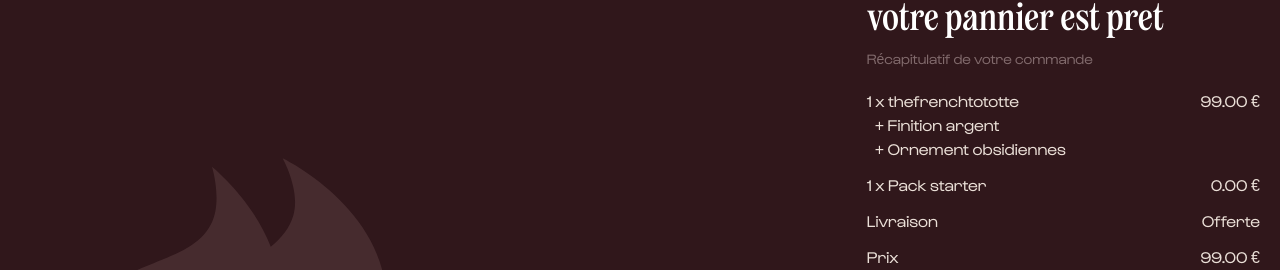
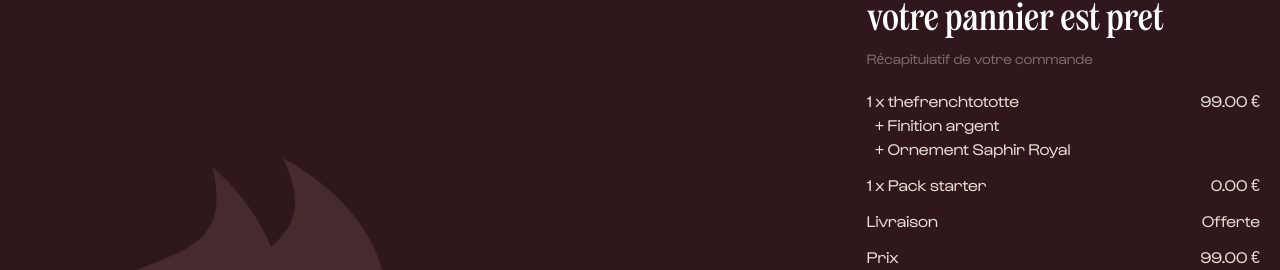
Before and after one commit to Doelia/the-french-tototte, a Next.js app: page / in a window 1280 px wide. Shown: the part 7818-8088 px from the top of the page. Built offline with nearby package versions, Linux system fonts and the light colour scheme.

Commit message:
:sparkles: Cart

```diff
--- a/src/app/page.tsx
+++ b/src/app/page.tsx
@@ -100,7 +100,7 @@ export default function Home() {
 
             <div className={"h-[50px] bg-bg4"}></div>
 
-            <Cart pack={pack} />
+            <Cart pack={pack} finition={finition} ornement={ornement} />
 
         </div>
 
--- a/src/app/parts/Cart.tsx
+++ b/src/app/parts/Cart.tsx
@@ -2,9 +2,23 @@ import {tartuffo} from "@/fonts/fonts";
 import React from "react";
 import Button from "@/app/components/Button";
 
-export default function Cart({pack}) {
+export default function Cart({pack, ornement, finition}) {
 
     const totottePrice = 99;
+
+    let finitionName = '';
+    if (finition === '1') {
+        finitionName = 'Finition or';
+    } else {
+        finitionName = 'Finition argent';
+    }
+
+    let ornementName = '';
+    if (ornement === '2') {
+        ornementName = 'Ornement Obsidiennes';
+    } else {
+        ornementName = 'Ornement Saphir Royal';
+    }
 
     let packPrice = 0;
     let packName = 'Pack starter';
@@ -33,8 +47,8 @@ export default function Cart({pack}) {
                         <div className={"flex justify-between text-bg3"}>
                             <div>
                                 <div>1 x thefrenchtototte</div>
-                                <div className={"ms-2"}>+ Finition argent</div>
-                                <div className={"ms-2"}>+ Ornement obsidiennes</div>
+                                <div className={"ms-2"}>+ {finitionName}</div>
+                                <div className={"ms-2"}>+ {ornementName}</div>
                             </div>
                             <div>
                                 { totottePrice.toFixed(2) } €
--- a/src/app/parts/Header.tsx
+++ b/src/app/parts/Header.tsx
@@ -10,14 +10,14 @@ export default function Header({fullHeaderMode, shopRef}) {
 
     return (
         <header className={"fixed w-full z-50 pb-10"}>
-            <div className={"absolute inset-0 bg-gradient-to-b from-white to-transparent duration-300 " + (fullHeaderMode ? 'opacity-75' : 'opacity-0')}></div>
+            <div className={"pointer-events-none absolute inset-0 bg-gradient-to-b from-white to-transparent duration-300 " + (fullHeaderMode ? 'opacity-75' : 'opacity-0')}></div>
             <div className="relative container mx-auto">
                 <div className={"p-5 relative"}>
                     <div className={"absolute text-center m-auto left-0 right-0 duration-300 opacity-0 " + (fullHeaderMode ? 'md:opacity-100' : 'md:opacity-0')}>
-                        <span className={"lowercase md:text-3xl text-2xl mb-3 text-fg2 " + tartuffo.className}> the french tototte </span>
+                        <button className={"lowercase md:text-3xl text-2xl mb-3 text-fg2 " + tartuffo.className}> the french tototte </button>
                     </div>
                     <div className={"flex justify-between relative"}>
-                        <Link href="/" scroll={false}>
+                        <Link href="/" scroll={true}>
                             <img src="/logo.svg" width={32} height={32} alt="Logo" />
                         </Link>
                         <Button title="Acheter" onClick={btnShop}></Button>
```
